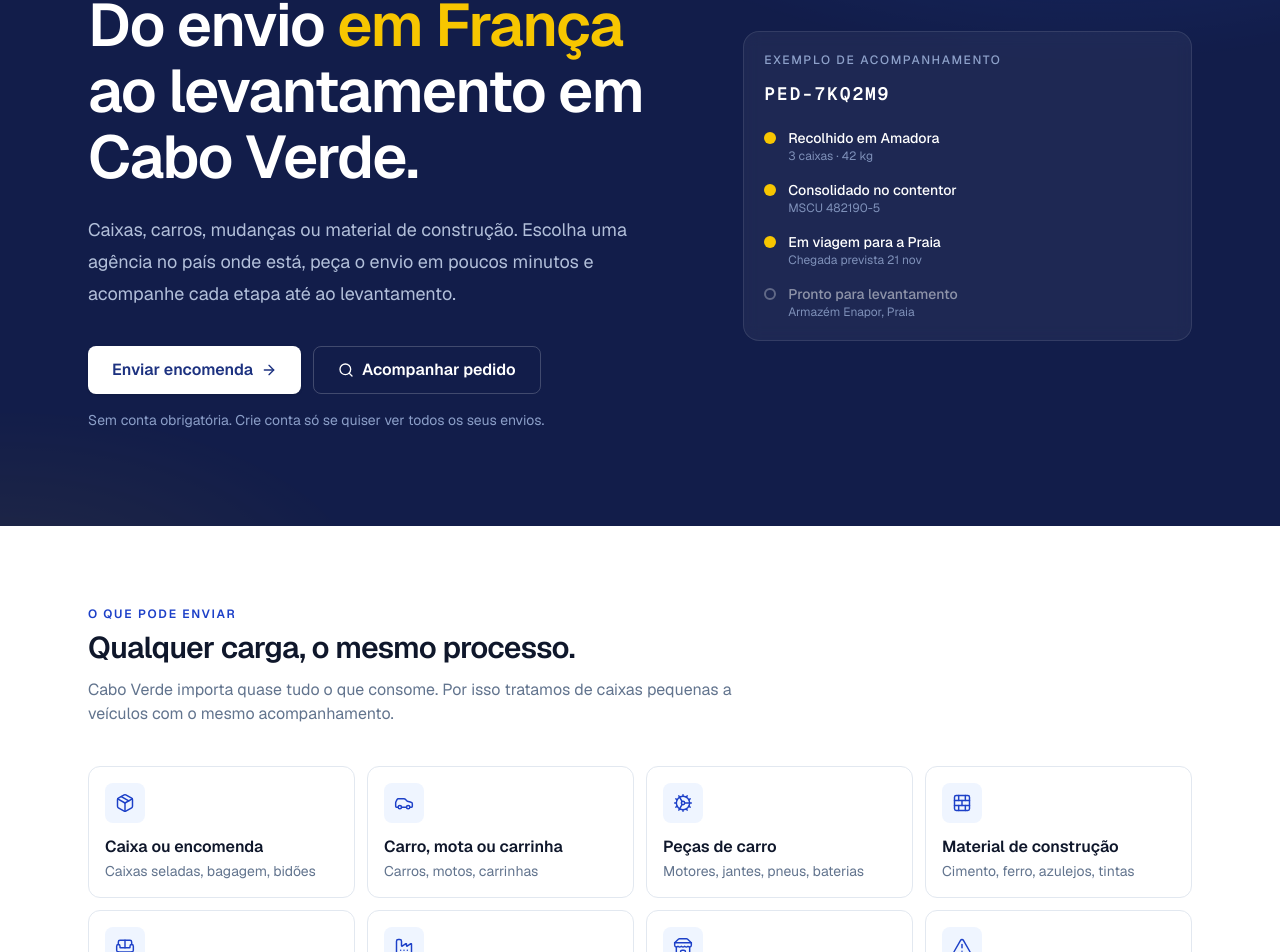
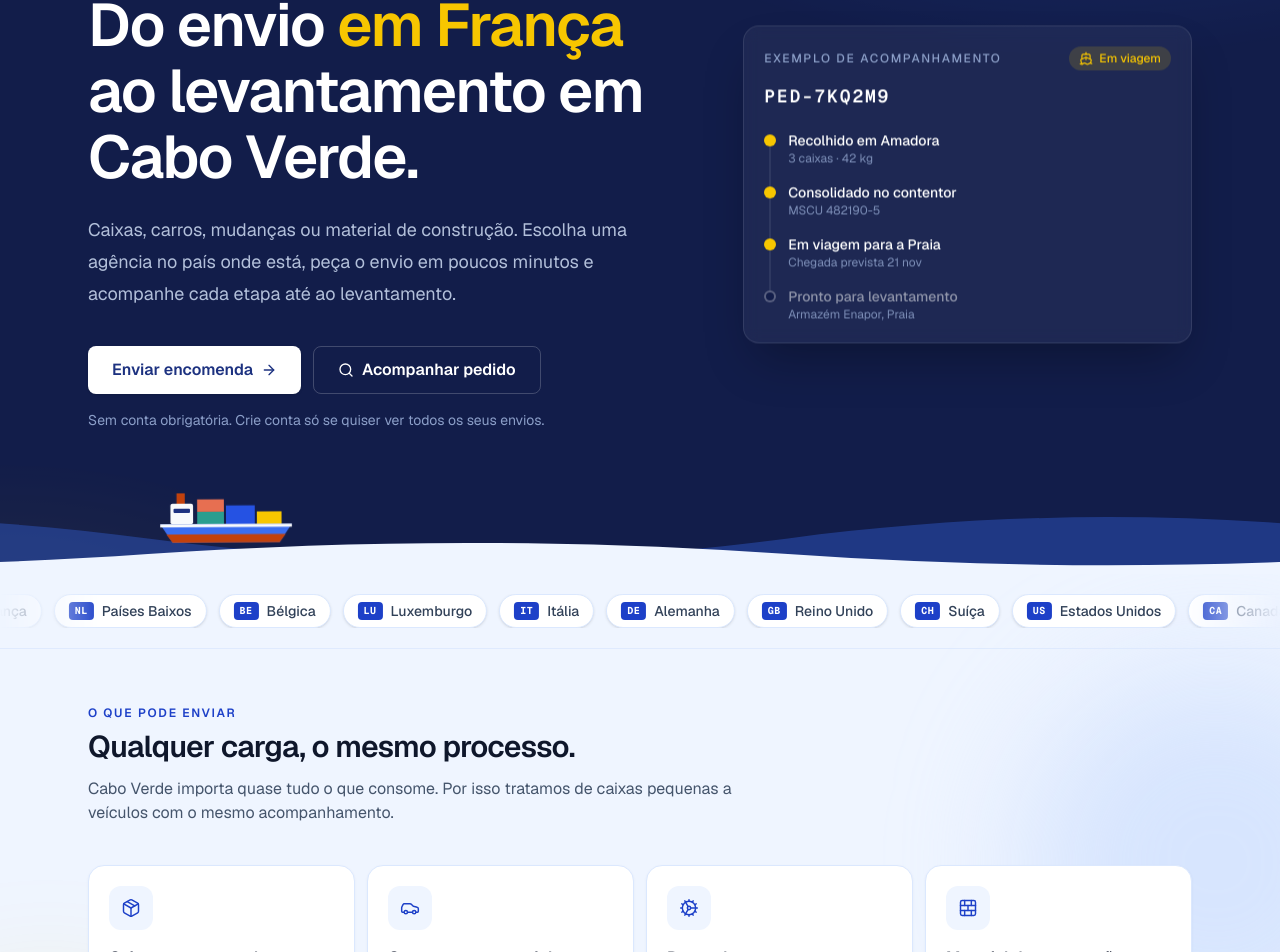
Before and after one commit to CledirFL/portus_portal, a Next.js app: page / in a window 1280 px wide. Shown: the part 220-1172 px from the top of the page. Built offline with nearby package versions, Linux system fonts and the light colour scheme.

Commit message:
feat(landing): bring colour and motion to the home sections
Cargo types sit on a tinted background with cascading, lifting cards; the tracking example pulses on the current step; professional cards get coloured icons; a call-to-action band and a dark footer close the page.

```diff
--- a/src/app/page.tsx
+++ b/src/app/page.tsx
@@ -1,19 +1,29 @@
 import Link from "next/link";
-import { ArrowRight, Building2, FileCheck2, Search, ShieldCheck, Warehouse } from "lucide-react";
+import { ArrowRight, Building2, FileCheck2, Search, ShieldCheck, Ship, Warehouse } from "lucide-react";
 import { CargoTypeIcon } from "@/components/cargo-type-icon";
 import { PublicHeader } from "@/components/layout/public-header";
+import { Reveal } from "@/components/ui/reveal";
 import { RotatingText } from "@/components/ui/rotating-text";
 import { cargoTypes } from "@/domain/cargo-types";
+import { DispatchCountriesMarquee } from "@/modules/landing/components/dispatch-countries-marquee";
+import { HeroWaves } from "@/modules/landing/components/hero-waves";
 import { JourneyScroll } from "@/modules/landing/components/journey-scroll";
 
 // Países de envio em destaque por agora; a preposição muda com o país.
 const heroDispatchPlaces = ["em Portugal", "na América", "em França"];
 
+const trackingExample = [
+  { title: "Recolhido em Amadora", detail: "3 caixas · 42 kg", status: "done" },
+  { title: "Consolidado no contentor", detail: "MSCU 482190-5", status: "done" },
+  { title: "Em viagem para a Praia", detail: "Chegada prevista 21 nov", status: "current" },
+  { title: "Pronto para levantamento", detail: "Armazém Enapor, Praia", status: "todo" },
+] as const;
+
 const professionals = [
-  { icon: Building2, title: "Agências e transitários", text: "Pedidos de clientes, recolhas, consolidação em BL Master e manifestos." },
-  { icon: Warehouse, title: "Terminal", text: "Chegada de contentores, conferência por QR, ocorrências e armazém." },
-  { icon: ShieldCheck, title: "Alfândega", text: "Validação de manifestos, canal verde ou vermelho, retenção e libertação." },
-  { icon: FileCheck2, title: "Portaria", text: "Validação de documento e QR, pagamentos e emissão de Gate Pass." },
+  { icon: Building2, tone: "bg-brand-50 text-brand-700", title: "Agências e transitários", text: "Pedidos de clientes, recolhas, consolidação em BL Master e manifestos." },
+  { icon: Warehouse, tone: "bg-teal-50 text-teal-700", title: "Terminal", text: "Chegada de contentores, conferência por QR, ocorrências e armazém." },
+  { icon: ShieldCheck, tone: "bg-amber-50 text-amber-700", title: "Alfândega", text: "Validação de manifestos, canal verde ou vermelho, retenção e libertação." },
+  { icon: FileCheck2, tone: "bg-rose-50 text-rose-700", title: "Portaria", text: "Validação de documento e QR, pagamentos e emissão de Gate Pass." },
 ];
 
 export default function HomePage() {
@@ -30,7 +40,7 @@ export default function HomePage() {
           }}
           aria-hidden
         />
-        <div className="relative mx-auto grid max-w-6xl gap-12 px-4 py-16 sm:px-6 sm:py-24 lg:grid-cols-[1.15fr_0.85fr] lg:items-center">
+        <div className="relative mx-auto grid max-w-6xl gap-12 px-4 pb-32 pt-16 sm:px-6 sm:pb-36 sm:pt-24 lg:grid-cols-[1.15fr_0.85fr] lg:items-center">
           <div>
             <p className="inline-flex items-center gap-2 rounded-full border border-white/15 bg-white/5 px-3 py-1 text-xs font-medium text-brand-100">
               <span className="h-1.5 w-1.5 rounded-full bg-star" /> De qualquer país para Cabo Verde
@@ -65,55 +75,83 @@ export default function HomePage() {
             <p className="mt-4 text-sm text-brand-200/70">Sem conta obrigatória. Crie conta só se quiser ver todos os seus envios.</p>
           </div>
 
-          <div className="rounded-2xl border border-white/10 bg-white/5 p-5 backdrop-blur">
+          <div className="rounded-2xl border border-white/10 bg-white/5 p-5 shadow-2xl shadow-black/30 backdrop-blur motion-safe:animate-float">
+            <div className="flex items-center justify-between gap-3">
               <p className="text-xs font-medium uppercase tracking-[0.14em] text-brand-200/70">Exemplo de acompanhamento</p>
+              <span className="inline-flex shrink-0 items-center gap-1.5 whitespace-nowrap rounded-full bg-star/15 px-2.5 py-1 text-xs font-medium text-star">
+                <Ship className="h-3.5 w-3.5" /> Em viagem
+              </span>
+            </div>
             <p className="mt-3 font-mono text-lg font-semibold tracking-widest">PED-7KQ2M9</p>
-            <ol className="mt-5 space-y-4">
-              {[
-                ["Recolhido em Amadora", "3 caixas · 42 kg", true],
-                ["Consolidado no contentor", "MSCU 482190-5", true],
-                ["Em viagem para a Praia", "Chegada prevista 21 nov", true],
-                ["Pronto para levantamento", "Armazém Enapor, Praia", false],
-              ].map(([title, sub, done]) => (
-                <li key={String(title)} className="flex gap-3">
-                  <span className={`mt-1 h-3 w-3 shrink-0 rounded-full ${done ? "bg-star" : "border-2 border-white/30"}`} />
+            <ol className="relative mt-5 space-y-4">
+              <span className="absolute bottom-2 left-1.5 top-2 w-px -translate-x-1/2 bg-white/15" aria-hidden />
+              {trackingExample.map((item) => (
+                <li key={item.title} className="relative flex gap-3">
+                  <span className="relative mt-1 flex h-3 w-3 shrink-0">
+                    {item.status === "current" && (
+                      <span className="absolute inset-0 rounded-full bg-star opacity-75 motion-safe:animate-ping" />
+                    )}
+                    <span
+                      className={`relative h-3 w-3 rounded-full ${
+                        item.status === "todo" ? "border-2 border-white/30 bg-brand-950" : "bg-star"
+                      }`}
+                    />
+                  </span>
                   <span>
-                    <span className={`block text-sm font-medium ${done ? "text-white" : "text-white/50"}`}>{title}</span>
-                    <span className="block text-xs text-brand-200/60">{sub}</span>
+                    <span className={`block text-sm font-medium ${item.status === "todo" ? "text-white/50" : "text-white"}`}>
+                      {item.title}
+                    </span>
+                    <span className="block text-xs text-brand-200/60">{item.detail}</span>
                   </span>
                 </li>
               ))}
             </ol>
           </div>
         </div>
+        <HeroWaves />
       </section>
 
-      <section className="mx-auto max-w-6xl px-4 py-20 sm:px-6">
-        <div className="max-w-2xl">
+      <section className="relative overflow-hidden bg-brand-50">
+        <div
+          className="pointer-events-none absolute -right-32 top-24 h-96 w-96 rounded-full bg-brand-200/50 blur-3xl"
+          aria-hidden
+        />
+        <div className="pointer-events-none absolute -left-24 bottom-0 h-72 w-72 rounded-full bg-star/20 blur-3xl" aria-hidden />
+
+        <DispatchCountriesMarquee />
+
+        <div className="relative mx-auto max-w-6xl px-4 pb-24 pt-14 sm:px-6">
+          <Reveal className="max-w-2xl">
             <p className="text-xs font-semibold uppercase tracking-[0.14em] text-brand-700">O que pode enviar</p>
             <h2 className="mt-2 text-3xl font-semibold tracking-tight text-slate-900">Qualquer carga, o mesmo processo.</h2>
-          <p className="mt-3 text-slate-500">Cabo Verde importa quase tudo o que consome. Por isso tratamos de caixas pequenas a veículos com o mesmo acompanhamento.</p>
-        </div>
+            <p className="mt-3 text-slate-600">Cabo Verde importa quase tudo o que consome. Por isso tratamos de caixas pequenas a veículos com o mesmo acompanhamento.</p>
+          </Reveal>
           <div className="mt-10 grid gap-3 sm:grid-cols-2 lg:grid-cols-4">
-          {cargoTypes.map((type) => (
+            {cargoTypes.map((type, index) => (
+              <Reveal key={type.id} delay={(index % 4) * 0.06}>
                 <Link
-              key={type.id}
                   href="/enviar"
-              className="group rounded-xl border border-slate-200 p-4 transition hover:border-brand-300 hover:shadow-sm"
+                  className="group relative block h-full rounded-2xl border border-brand-100 bg-white p-5 shadow-sm shadow-brand-900/5 transition duration-300 hover:-translate-y-1 hover:border-brand-300 hover:shadow-xl hover:shadow-brand-900/10"
                 >
-              <span className="flex h-10 w-10 items-center justify-center rounded-lg bg-brand-50 text-brand-700 group-hover:bg-brand-700 group-hover:text-white">
+                  <span className="flex h-11 w-11 items-center justify-center rounded-xl bg-brand-50 text-brand-700 transition group-hover:scale-110 group-hover:bg-brand-700 group-hover:text-white">
                     <CargoTypeIcon icon={type.icon} />
                   </span>
-              <p className="mt-3 font-semibold text-slate-900">{type.publicLabel}</p>
+                  <ArrowRight
+                    className="absolute right-5 top-6 h-4 w-4 -translate-x-1 text-brand-700 opacity-0 transition group-hover:translate-x-0 group-hover:opacity-100"
+                    aria-hidden
+                  />
+                  <p className="mt-4 font-semibold text-slate-900">{type.publicLabel}</p>
                   <p className="mt-0.5 text-sm text-slate-500">{type.examples}</p>
                 </Link>
+              </Reveal>
             ))}
+          </div>
         </div>
       </section>
 
       <JourneyScroll />
 
-      <section className="mx-auto max-w-6xl px-4 py-20 sm:px-6">
+      <section className="mx-auto max-w-6xl px-4 pb-16 pt-24 sm:px-6">
         <div className="flex flex-col justify-between gap-6 md:flex-row md:items-end">
           <div className="max-w-2xl">
             <p className="text-xs font-semibold uppercase tracking-[0.14em] text-brand-700">Para profissionais</p>
@@ -124,20 +162,53 @@ export default function HomePage() {
           </Link>
         </div>
         <div className="mt-10 grid gap-4 sm:grid-cols-2 lg:grid-cols-4">
-          {professionals.map((item) => (
-            <div key={item.title} className="rounded-xl border border-slate-200 p-5">
-              <item.icon className="h-5 w-5 text-brand-700" strokeWidth={1.75} />
+          {professionals.map((item, index) => (
+            <Reveal key={item.title} delay={index * 0.08}>
+              <div className="group h-full rounded-2xl border border-slate-200 bg-white p-5 transition duration-300 hover:-translate-y-1 hover:shadow-xl hover:shadow-slate-900/5">
+                <span className={`flex h-11 w-11 items-center justify-center rounded-xl transition group-hover:scale-110 ${item.tone}`}>
+                  <item.icon className="h-5 w-5" strokeWidth={1.75} />
+                </span>
                 <p className="mt-4 font-semibold text-slate-900">{item.title}</p>
                 <p className="mt-1 text-sm leading-6 text-slate-500">{item.text}</p>
               </div>
+            </Reveal>
           ))}
         </div>
       </section>
 
-      <footer className="border-t border-slate-100">
-        <div className="mx-auto flex max-w-6xl flex-col gap-2 px-4 py-8 text-sm text-slate-500 sm:flex-row sm:justify-between sm:px-6">
+      <section className="mx-auto max-w-6xl px-4 pb-20 sm:px-6">
+        <Reveal className="relative overflow-hidden rounded-3xl bg-linear-to-br from-brand-600 via-brand-700 to-brand-900 px-6 py-14 text-white shadow-2xl shadow-brand-900/30 sm:px-12">
+          <div className="pointer-events-none absolute -right-16 -top-16 h-64 w-64 rounded-full bg-white/10 blur-2xl" aria-hidden />
+          <div className="pointer-events-none absolute -bottom-20 left-1/3 h-56 w-56 rounded-full bg-star/25 blur-3xl" aria-hidden />
+          <div className="relative flex flex-col items-start justify-between gap-8 md:flex-row md:items-center">
+            <div className="max-w-xl">
+              <h2 className="text-3xl font-semibold tracking-tight sm:text-4xl">Pronto para enviar para casa?</h2>
+              <p className="mt-3 text-brand-100/85">
+                Peça o envio em poucos minutos. A agência confirma, recolhe e mantém-no a par de cada etapa até ao levantamento.
+              </p>
+            </div>
+            <div className="flex w-full flex-col gap-3 sm:w-auto sm:flex-row">
+              <Link
+                href="/enviar"
+                className="inline-flex h-12 items-center justify-center gap-2 rounded-lg bg-star px-6 font-semibold text-brand-950 shadow-sm transition hover:brightness-105"
+              >
+                Enviar encomenda <ArrowRight className="h-4 w-4" />
+              </Link>
+              <Link
+                href="/acompanhar"
+                className="inline-flex h-12 items-center justify-center gap-2 rounded-lg border border-white/25 px-6 font-semibold text-white hover:bg-white/10"
+              >
+                <Search className="h-4 w-4" /> Acompanhar
+              </Link>
+            </div>
+          </div>
+        </Reveal>
+      </section>
+
+      <footer className="bg-brand-950 text-brand-200/70">
+        <div className="mx-auto flex max-w-6xl flex-col gap-2 px-4 py-8 text-sm sm:flex-row sm:justify-between sm:px-6">
           <p>© 2026 PORTUS · Plataforma de encomendas para Cabo Verde</p>
-          <Link href="/platform" className="hover:text-slate-800">Sobre a plataforma</Link>
+          <Link href="/platform" className="hover:text-white">Sobre a plataforma</Link>
         </div>
       </footer>
     </div>
```
Lines whose indentation alone changed are shown as unchanged.
